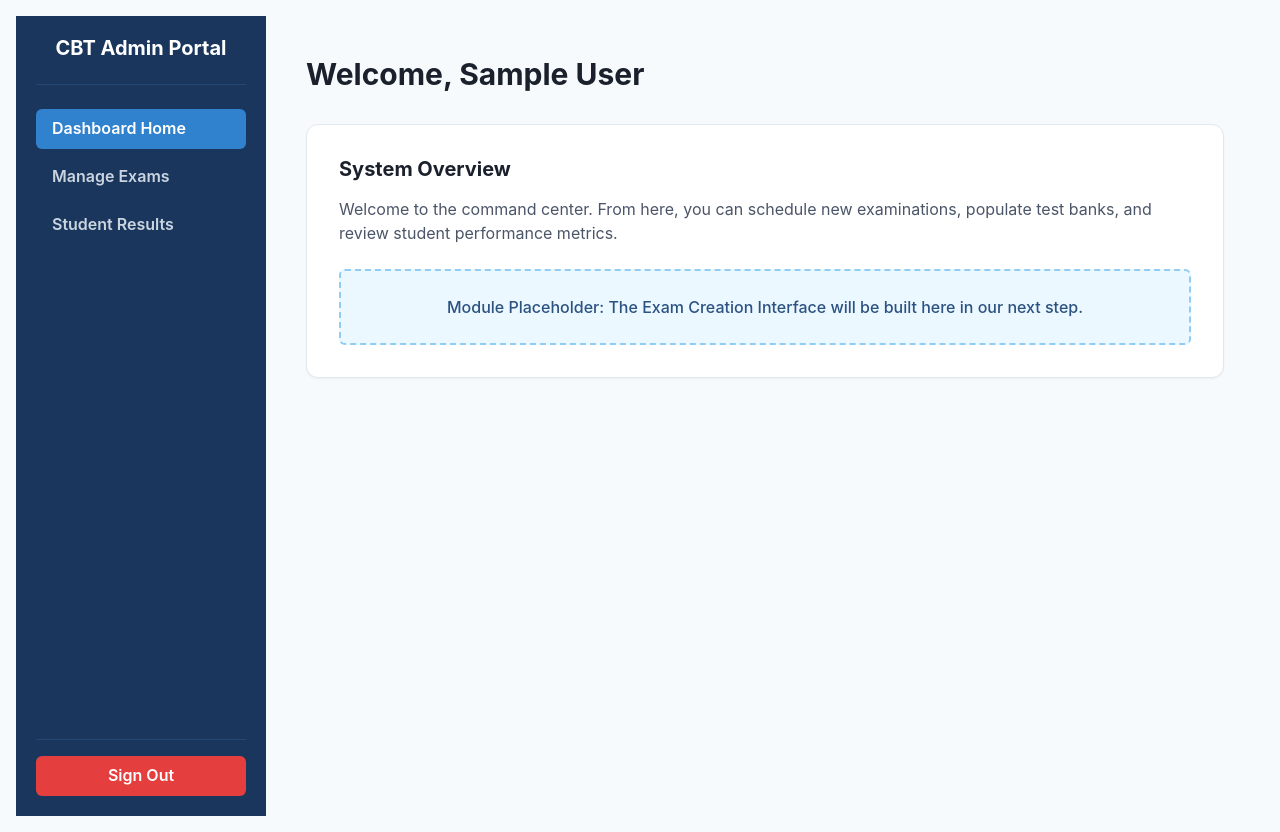
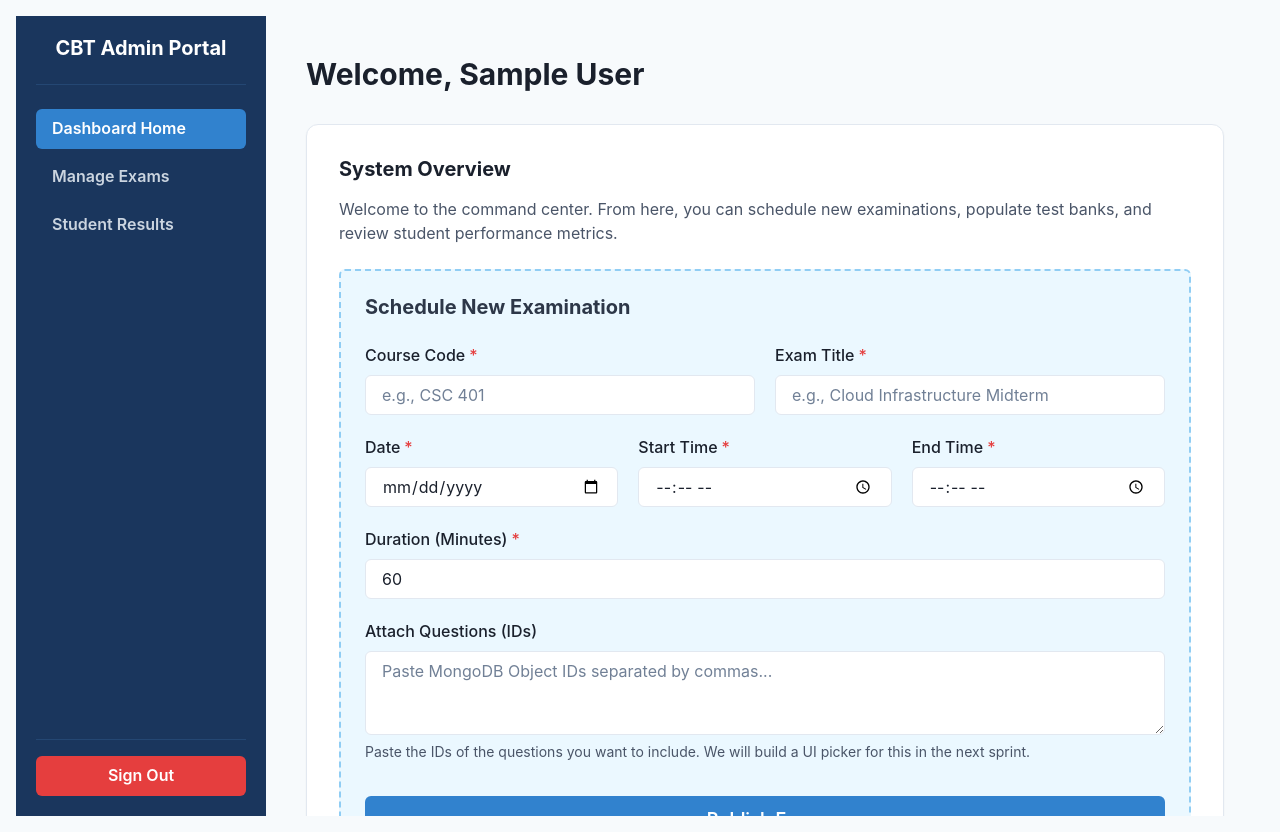
Before and after one commit to ReubenDickson/cbt-app-client, a React (Vite) app: page /admin/dashboard in a window 1280 px wide. Built offline with nearby package versions, Linux system fonts and the light colour scheme; sample sign-in values are in the browser's storage.

Commit message:
add graphical exam creation feature

```diff
--- a/src/App.jsx
+++ b/src/App.jsx
@@ -8,9 +8,9 @@ import Login from './pages/Login';
 import Dashboard from './pages/Dashboard'; // Placeholder for future dashboard page
 import ExamEngine from './pages/ExamEngine';
 import ResultView from './pages/ResultView';
-import AdminLogin from './pages/AdminLogin';
-import AdminProtectedRoute from './components/AdminProtectedRoute';
-import AdminDashboard from './pages/AdminDashboard';
+import AdminLogin from './pages/admin/AdminLogin';
+import AdminProtectedRoute from './components/admin/AdminProtectedRoute';
+import AdminDashboard from './pages/admin/AdminDashboard';
 
 function App() {
   return (
--- a/src/pages/AdminDashboard.jsx
+++ b/src/pages/admin/AdminDashboard.jsx
@@ -4,6 +4,7 @@ import { useNavigate } from 'react-router-dom';
 import {
   Box, Flex, VStack, Heading, Text, Button, Divider, useToast
 } from '@chakra-ui/react';
+import ExamCreator from './ExamCreator';
 
 const AdminDashboard = () => {
   const navigate = useNavigate();
@@ -74,9 +75,7 @@ const AdminDashboard = () => {
           </Text>
 
           <Box p={6} bg="blue.50" borderRadius="md" borderStyle="dashed" borderWidth="2px" borderColor="blue.200">
-            <Text color="blue.700" textAlign="center" fontWeight="medium">
-              Module Placeholder: The Exam Creation Interface will be built here in our next step.
-            </Text>
+            <ExamCreator />
           </Box>
         </Box>
       </Box>
--- a/src/pages/AdminLogin.jsx
+++ b/src/pages/admin/AdminLogin.jsx
@@ -4,7 +4,7 @@ import { useNavigate } from 'react-router-dom';
 import {
   Box, Button, FormControl, FormLabel, Input, Heading, VStack, useToast, Container, Text
 } from '@chakra-ui/react';
-import api from '../services/api';
+import api from '../../services/api';
 
 const AdminLogin = () => {
   const [staffId, setStaffId] = useState('');
--- /dev/null
+++ b/src/pages/admin/ExamCreator.jsx
@@ -0,0 +1,161 @@
+// src/pages/admin/ExamCreator.jsx
+import { useState } from 'react';
+import {
+  Box, Button, FormControl, FormLabel, Input, VStack, Heading,
+  useToast, SimpleGrid, Textarea, FormHelperText
+} from '@chakra-ui/react';
+// CHANGE 1: We import raw axios instead of our custom api interceptor
+import axios from 'axios';
+
+const ExamCreator = () => {
+  const toast = useToast();
+  const [isLoading, setIsLoading] = useState(false);
+
+  const [formData, setFormData] = useState({
+    title: '',
+    courseCode: '',
+    date: '',
+    startTime: '',
+    endTime: '',
+    duration: 60,
+    questionIds: ''
+  });
+
+  const handleChange = (e) => {
+    const { name, value } = e.target;
+    setFormData(prev => ({ ...prev, [name]: value }));
+  };
+
+  const handleSubmit = async (e) => {
+    e.preventDefault();
+    console.log("🚀 Submit button was clicked! Payload:", formData);
+    setIsLoading(true);
+
+    try {
+      const adminToken = localStorage.getItem('adminToken');
+
+      // Clean up the comma-separated question IDs into a neat array
+      const cleanedQuestionIds = formData.questionIds
+        .split(',')
+        .map(id => id.trim())
+        .filter(id => id !== '');
+
+      // Prepare payload to match backend schema
+      const payload = {
+        title: formData.title,
+        courseCode: formData.courseCode,
+        date: new Date(formData.date).toISOString(),
+        startTime: formData.startTime,
+        endTime: formData.endTime,
+        duration: Number(formData.duration),
+        questionIds: cleanedQuestionIds
+      };
+
+      // CHANGE 2: Use raw axios to completely bypass the student token interceptor
+      await axios.post('http://localhost:5000/api/exams', payload, {
+        headers: {
+          'Authorization': `Bearer ${adminToken}`,
+          'Content-Type': 'application/json'
+        }
+      });
+
+      toast({
+        title: 'Exam Scheduled Successfully!',
+        description: `${formData.courseCode} has been added to the database.`,
+        status: 'success',
+        duration: 4000,
+        isClosable: true,
+        position: 'top-right'
+      });
+
+      // Clear the form for the next entry
+      setFormData({
+        title: '', courseCode: '', date: '', startTime: '', endTime: '', duration: 60, questionIds: ''
+      });
+
+    } catch (error) {
+      toast({
+        title: 'Failed to schedule exam',
+        description: error.response?.data?.message || 'Please check your inputs and try again.',
+        status: 'error',
+        duration: 5000,
+        isClosable: true,
+        position: 'top-right'
+      });
+    } finally {
+      setIsLoading(false);
+    }
+  };
+
+  return (
+    <Box as="form" onSubmit={handleSubmit} w="full">
+      <Heading size="md" mb={6} color="gray.700">Schedule New Examination</Heading>
+
+      <VStack spacing={5}>
+        <SimpleGrid columns={{ base: 1, md: 2 }} spacing={5} w="full">
+          <FormControl isRequired>
+            <FormLabel>Course Code</FormLabel>
+            <Input name="courseCode" value={formData.courseCode} onChange={handleChange} placeholder="e.g., CSC 401" bg="white" />
+          </FormControl>
+
+          <FormControl isRequired>
+            <FormLabel>Exam Title</FormLabel>
+            <Input name="title" value={formData.title} onChange={handleChange} placeholder="e.g., Cloud Infrastructure Midterm" bg="white" />
+          </FormControl>
+        </SimpleGrid>
+
+        <SimpleGrid columns={{ base: 1, md: 3 }} spacing={5} w="full">
+          <FormControl isRequired>
+            <FormLabel>Date</FormLabel>
+            <Input name="date" type="date" value={formData.date} onChange={handleChange} bg="white" />
+          </FormControl>
+
+          <FormControl isRequired>
+            <FormLabel>Start Time</FormLabel>
+            <Input name="startTime" type="time" value={formData.startTime} onChange={handleChange} bg="white" />
+          </FormControl>
+
+          <FormControl isRequired>
+            <FormLabel>End Time</FormLabel>
+            <Input name="endTime" type="time" value={formData.endTime} onChange={handleChange} bg="white" />
+          </FormControl>
+        </SimpleGrid>
+
+        <FormControl isRequired>
+          <FormLabel>Duration (Minutes)</FormLabel>
+          <Input name="duration" type="number" min="1" value={formData.duration} onChange={handleChange} bg="white" />
+        </FormControl>
+
+        {/* Removed the isRequired tag here so you can test it safely */}
+        <FormControl>
+          <FormLabel>Attach Questions (IDs)</FormLabel>
+          <Textarea
+            name="questionIds"
+            value={formData.questionIds}
+            onChange={handleChange}
+            placeholder="Paste MongoDB Object IDs separated by commas..."
+            bg="white"
+            rows={3}
+          />
+          <FormHelperText>
+            Paste the IDs of the questions you want to include. We will build a UI picker for this in the next sprint.
+          </FormHelperText>
+        </FormControl>
+
+        <Button
+          type="submit"
+          colorScheme="blue"
+          size="lg"
+          w="full"
+          mt={4}
+          isLoading={isLoading}
+          loadingText="Scheduling..."
+        >
+          Publish Exam
+        </Button>
+      </VStack>
+    </Box>
+  );
+};
+
+export default ExamCreator;
--- a/src/services/api.js
+++ b/src/services/api.js
@@ -6,17 +6,21 @@ const api = axios.create({
 });
 
 // Intercept requests to automatically add the Authorization header
-api.interceptors.request.use(
-  (config) => {
-    const token = localStorage.getItem('token');
-    if (token) {
-      config.headers.Authorization = `Bearer ${token}`;
-    }
+api.interceptors.request.use((config) => {
+  //
+  if (config.headers.request.Authorization) {
     return config;
-  },
-  (error) => {
-    return Promise.reject(error);
   }
-);
+  //
+  const studentToken = sessionStorage.getItem('token'); //
+
+  if (studentToken) {
+    config.headers.Authorization = `Bearer ${studentToken}`;
+  }
+
+  return config;
+}, (error) => {
+  return Promise.reject(error);
+});
 
 export default api;
```
Also changed, not shown: src/components/admin/AdminProtectedRoute.jsx (renamed from src/components/AdminProtectedRoute.jsx).
